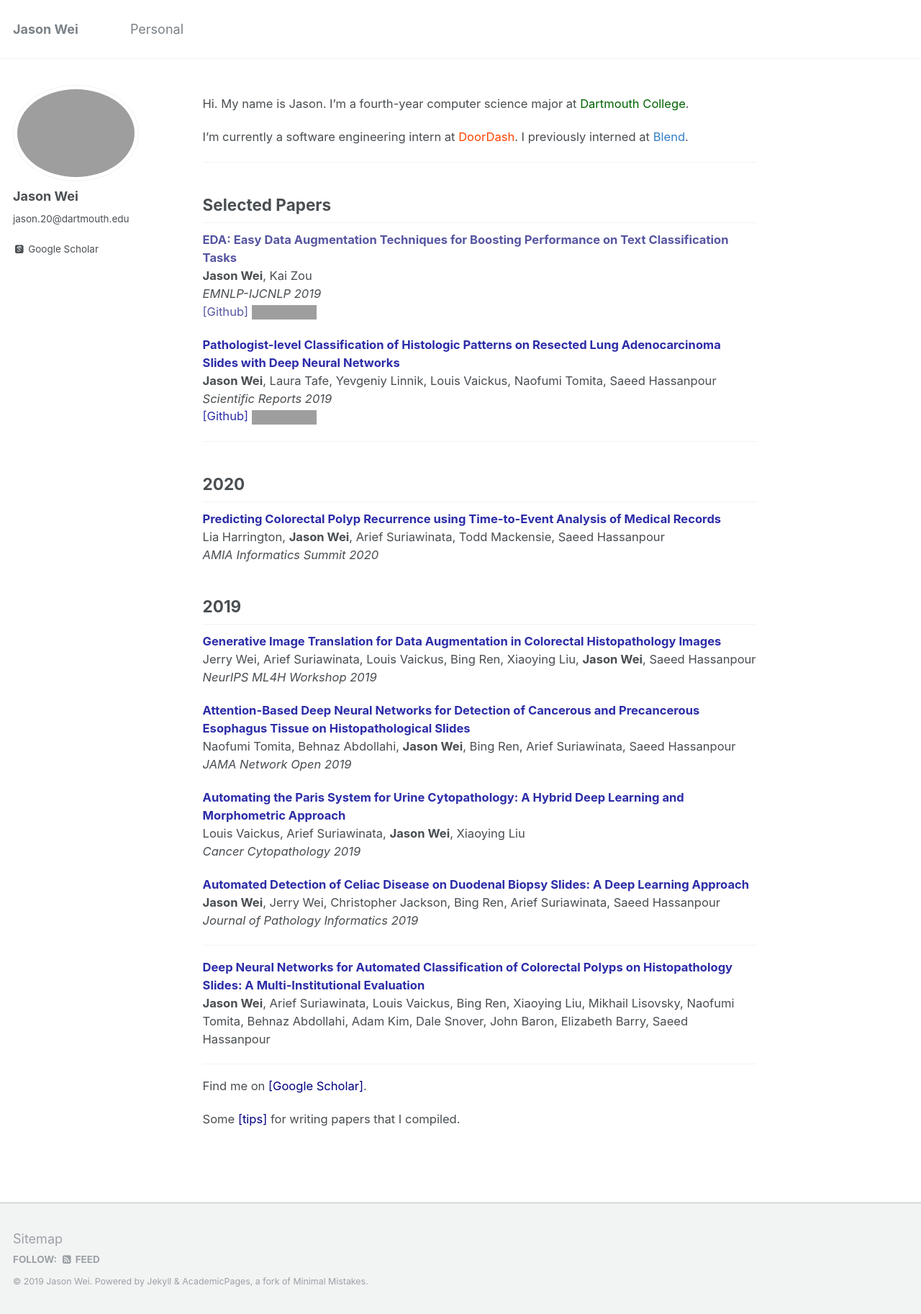
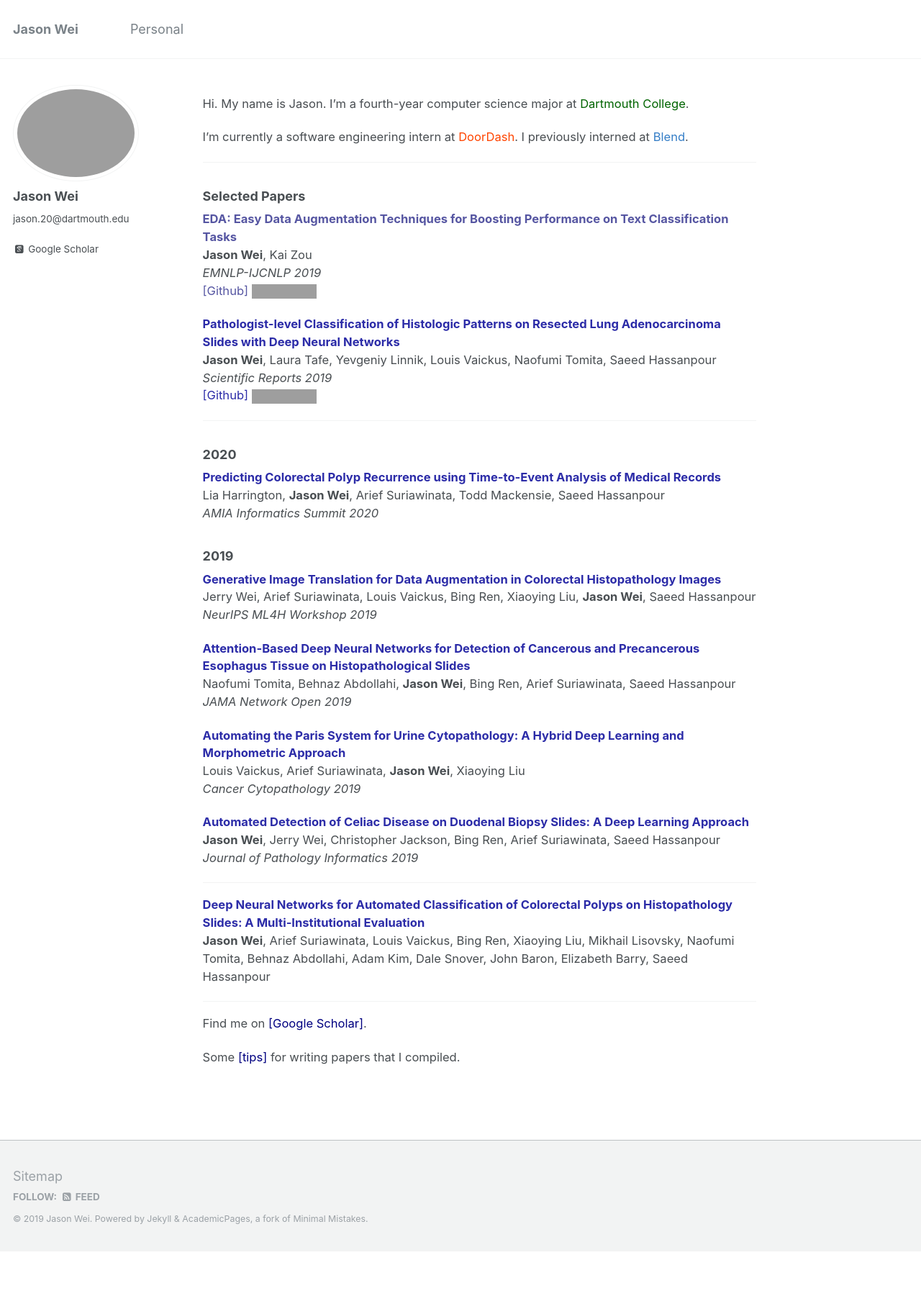
Before and after one commit to jasonwei20/jasonwei20.github.io, a Jekyll site: the page built from _pages/about.md, in a window 1280 px wide. Shown: the whole page at 72% size. Built offline with Jekyll 4.4.1, drawn with Linux system fonts in a browser that asks for light colours; some web fonts are replaced; after the commit the page ends 1739 px from its top, so only the background shows below that; grey boxes are pictures that could not be loaded.

Commit message:
adjust font

```diff
--- a/_pages/about.md
+++ b/_pages/about.md
@@ -15,7 +15,7 @@ I'm currently a software engineering intern at <a href="https://www.doordash.com
 
 ------
 
-## Selected Papers
+### Selected Papers
 
 <a href="https://www.aclweb.org/anthology/D19-1670.pdf" style="color:#5656a2" target="_blank"><b>EDA: Easy Data Augmentation Techniques for Boosting Performance on Text Classification Tasks</b></a> <br>
 **Jason Wei**, Kai Zou
@@ -31,13 +31,13 @@ I'm currently a software engineering intern at <a href="https://www.doordash.com
 
 ------
 
-## 2020
+### 2020
 
 <a href="https://arxiv.org/abs/1911.07368" style="color:#2C2CA8" target="_blank"><b>Predicting Colorectal Polyp Recurrence using Time-to-Event Analysis of Medical Records</b></a> <br>
 Lia Harrington, **Jason Wei**, Arief Suriawinata, Todd Mackensie, Saeed Hassanpour
 *AMIA Informatics Summit 2020*
 
-## 2019
+### 2019
 
 <a href="https://arxiv.org/abs/1910.05827" style="color:#2C2CA8" target="_blank"><b>Generative Image Translation for Data Augmentation in Colorectal Histopathology Images</b></a> <br>
 Jerry Wei, Arief Suriawinata, Louis Vaickus, Bing Ren, Xiaoying Liu, **Jason Wei**, Saeed Hassanpour
```
